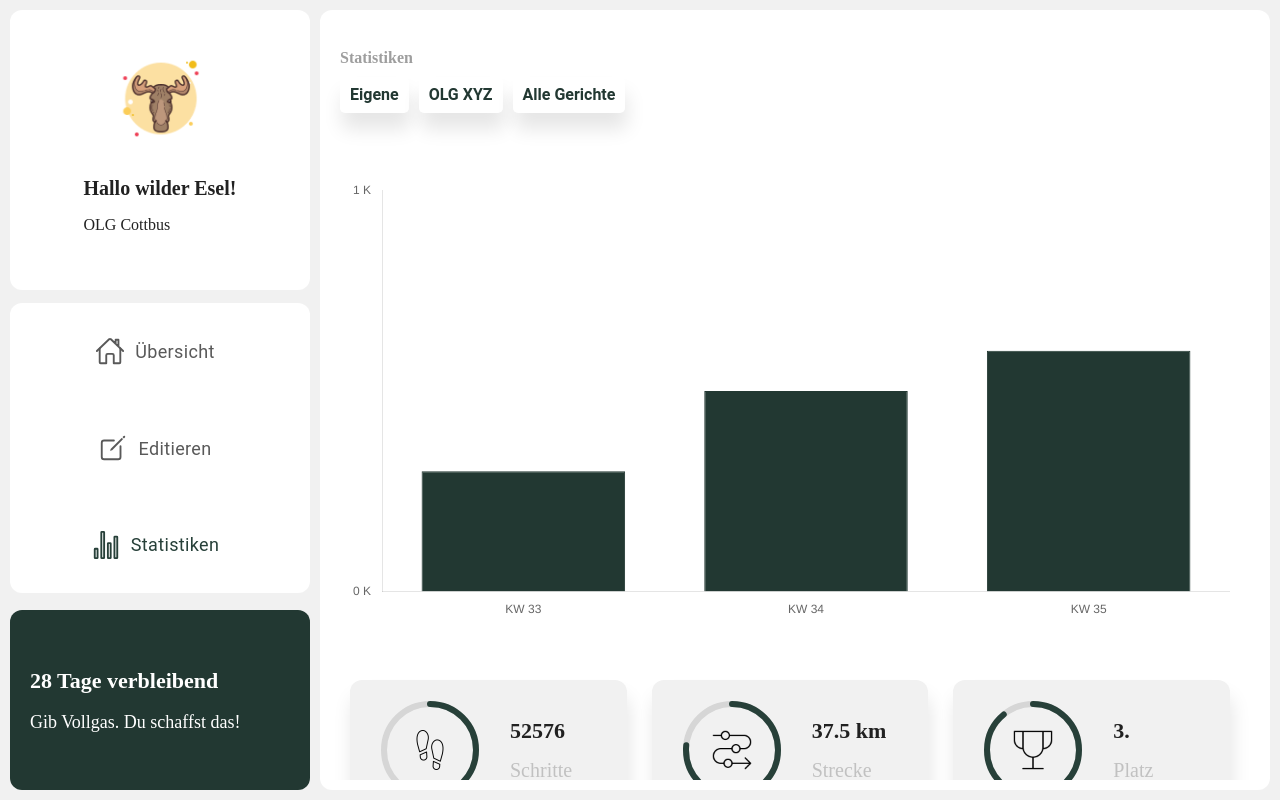
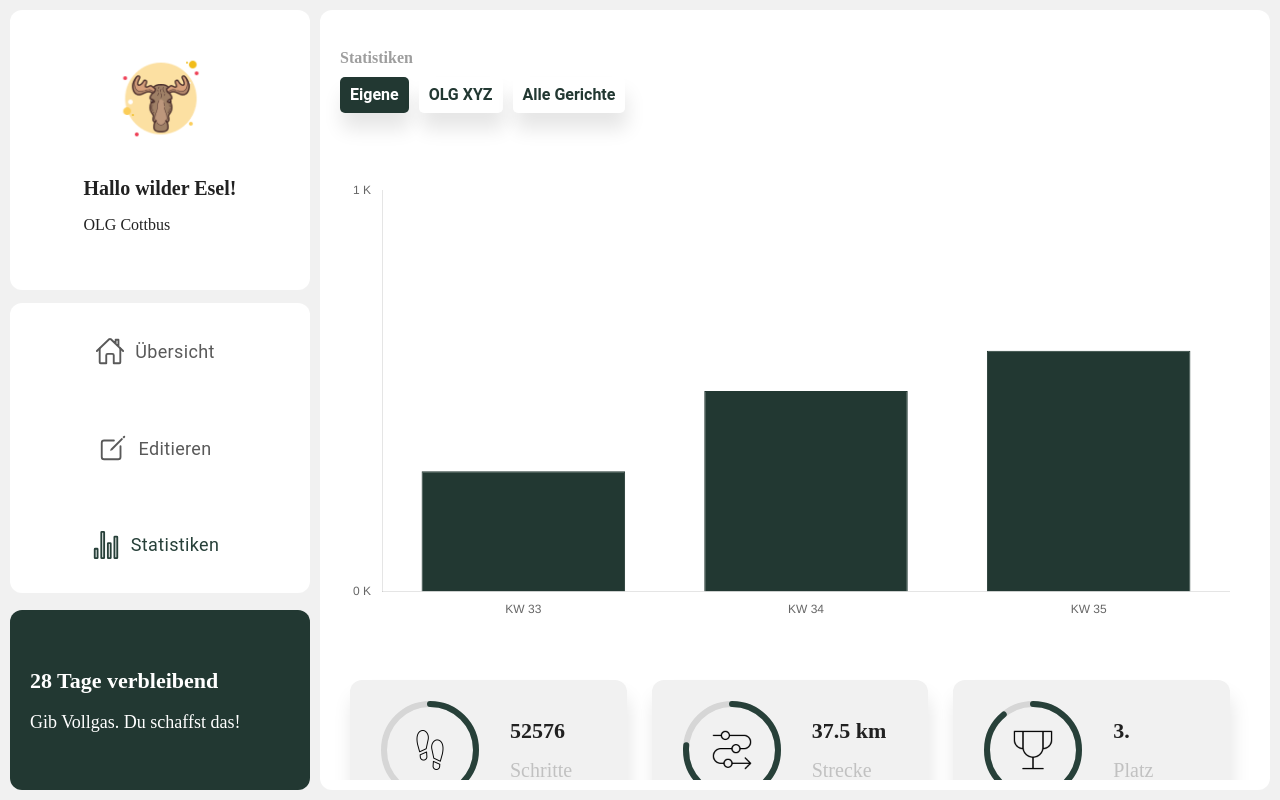
Before and after one commit to StudyProjectsTHB/WerLaeuftHatRecht_Frontend, a React (Vite) app: page /tabs/tab3/OwnStatistics in a window 1280 px wide. Built offline with nearby package versions, Linux system fonts and the light colour scheme; a web font is replaced by a local one.

Commit message:
- Fixed Tab3 TopNavigationButtons

```diff
--- a/src/pages/Tab3.css
+++ b/src/pages/Tab3.css
@@ -18,11 +18,15 @@
         padding: 10px;
         font-size: 16px;
         box-shadow: 2px 16px 19px rgba(0, 0, 0, 0.1);
+    }
 
-        &:hover, &:active, &:focus {
-            background: #223832;
-            color: #fff;
-        }
+    button.active{
+        background: #223832;
+        color: #fff;
+        border-radius: 5px;
+        padding: 10px;
+        font-size: 16px;
+        box-shadow: 2px 16px 19px rgba(0, 0, 0, 0.1);
     }
 }
 
--- a/src/pages/Tab3.tsx
+++ b/src/pages/Tab3.tsx
@@ -16,11 +16,11 @@ import React from "react";
 
 const Tab3: React.FC = () => {
     const history = useHistory();
-    // const location = useLocation();
-    //
-    // const getButtonClass = (path: string) => {
-    //     return location.pathname.startsWith(path) ? 'active' : 'secondary';
-    // };
+    const location = useLocation();
+
+    const getButtonClass = (path: string) => {
+        return location.pathname.startsWith(path) ? 'active' : 'secondary';
+    };
 
     return (
         <IonPage>
@@ -30,11 +30,11 @@ const Tab3: React.FC = () => {
                 <div className={"NavStats"}>
                     <h2>Statistiken</h2>
                     <div className={"buttonContainer"}>
-                        <button className={"secondary"} onClick={() => history.push('/tabs/tab3/OwnStatistics')}>Eigene
+                        <button className={getButtonClass('/tabs/tab3/OwnStatistics')} onClick={() => history.push('/tabs/tab3/OwnStatistics')}>Eigene
                         </button>
-                        <button className={"secondary"} onClick={() => history.push('/tabs/tab3/CourtStatistics')}>OLG XYZ
+                        <button className={getButtonClass('/tabs/tab3/CourtStatistics')} onClick={() => history.push('/tabs/tab3/CourtStatistics')}>OLG XYZ
                         </button>
-                        <button className={"secondary"} onClick={() => history.push('/tabs/tab3/AllCourtsStatistics')}>Alle
+                        <button className={getButtonClass('/tabs/tab3/AllCourtsStatistics')} onClick={() => history.push('/tabs/tab3/AllCourtsStatistics')}>Alle
                             Gerichte
                         </button>
                     </div>
```
